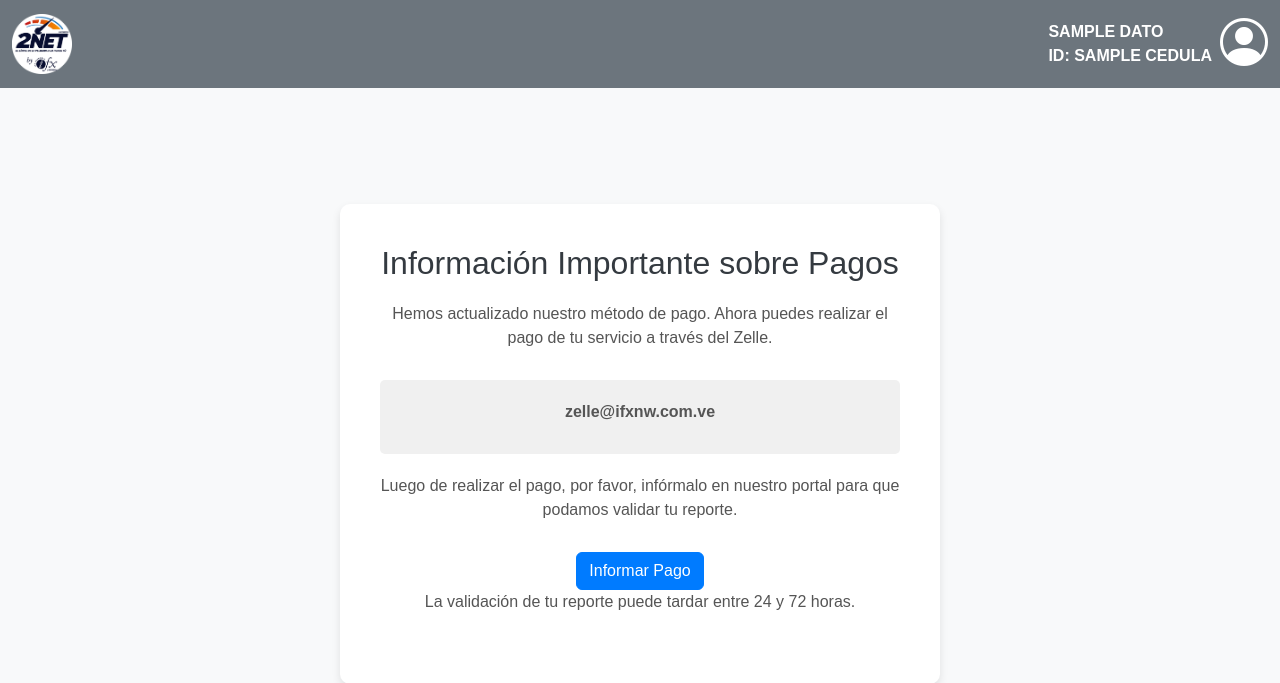
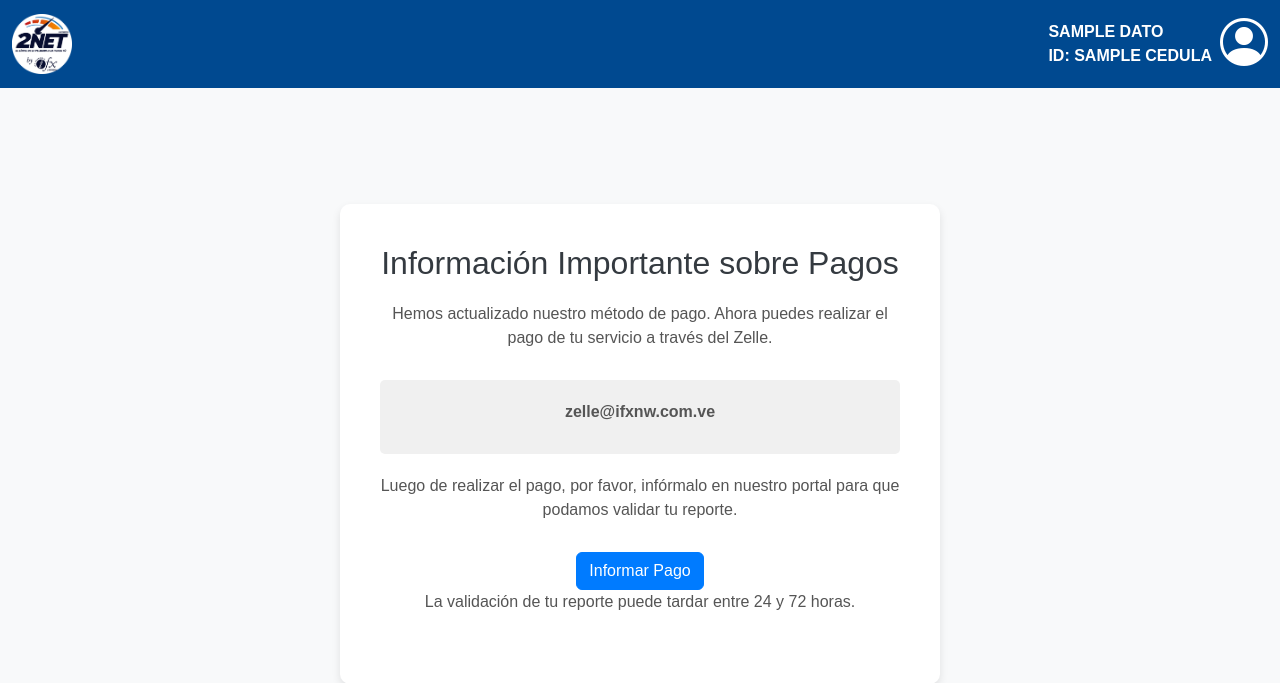
Before and after one commit to jrmr100/boton_pago_frontend, a Flask app: template src/routes/zelle_bp/templates/zelle.html in a window 1280 px wide. Shown: the top 683 px of the page. Run offline with Flask 3, Linux system fonts and the light colour scheme; the template is opened without the code that fills it: most values are stand-ins (such as "Sample title", 1, 10 or a date in 2020); parts of the project's set-up code (start-up, migrations or seed data) failed here and were passed over; some libraries are stand-ins or nearby versions.

Commit message:
feat: nuevo background 2net

```diff
--- /dev/null
+++ b/src/static/css/styles.css
@@ -0,0 +1,3 @@
+.bg-2net {
+    background-color: #004990;
+}
--- a/src/templates/_nav-bar.html
+++ b/src/templates/_nav-bar.html
@@ -1,13 +1,13 @@
-<nav class="navbar navbar-expand-lg bg-secondary">
-        <div class="container-fluid text-uppercase">
+<nav class="navbar navbar-expand-lg bg-2net">
+        <div class="container-fluid text-uppercase text-white">
             <a class="navbar-brand" href="https://admin.2netvzla.com/cliente/login">
                 <img src="{{url_for('static', filename='img/logo-2net.png' )}}" alt="Bootstrap" width="60" height="60">
             </a>
-            <span class="navbar-text me-2 text-white ms-auto">
+            <span class="navbar-text me-2 ms-auto text-white">
                 <b>{{ datos_cliente["datos"][0]["nombre"] }}</b><br>
                 <b>ID: {{ datos_cliente["datos"][0]["cedula"] }}</b>
             </span>
-            <div class="text-white">
+            <div>
                 <i class="bi bi-person-circle" style="font-size: 3rem;"></i>
             </div>
         </div>
--- a/src/templates/layout.html
+++ b/src/templates/layout.html
@@ -12,6 +12,8 @@
     <link rel="icon" type="image/x-icon" href={{url_for('static', filename='img/logo_favicon96x96.png')}}>
     <link rel="stylesheet" href={{url_for('static', filename='css/bootstrap.min.css')}}>
     <link rel="stylesheet" href="https://cdn.jsdelivr.net/npm/bootstrap-icons@1.11.3/font/bootstrap-icons.min.css">
+    <link rel="stylesheet" href="{{ url_for('static', filename='css/styles.css') }}">
+
 
     {% block head %}
     {% endblock %}
```
